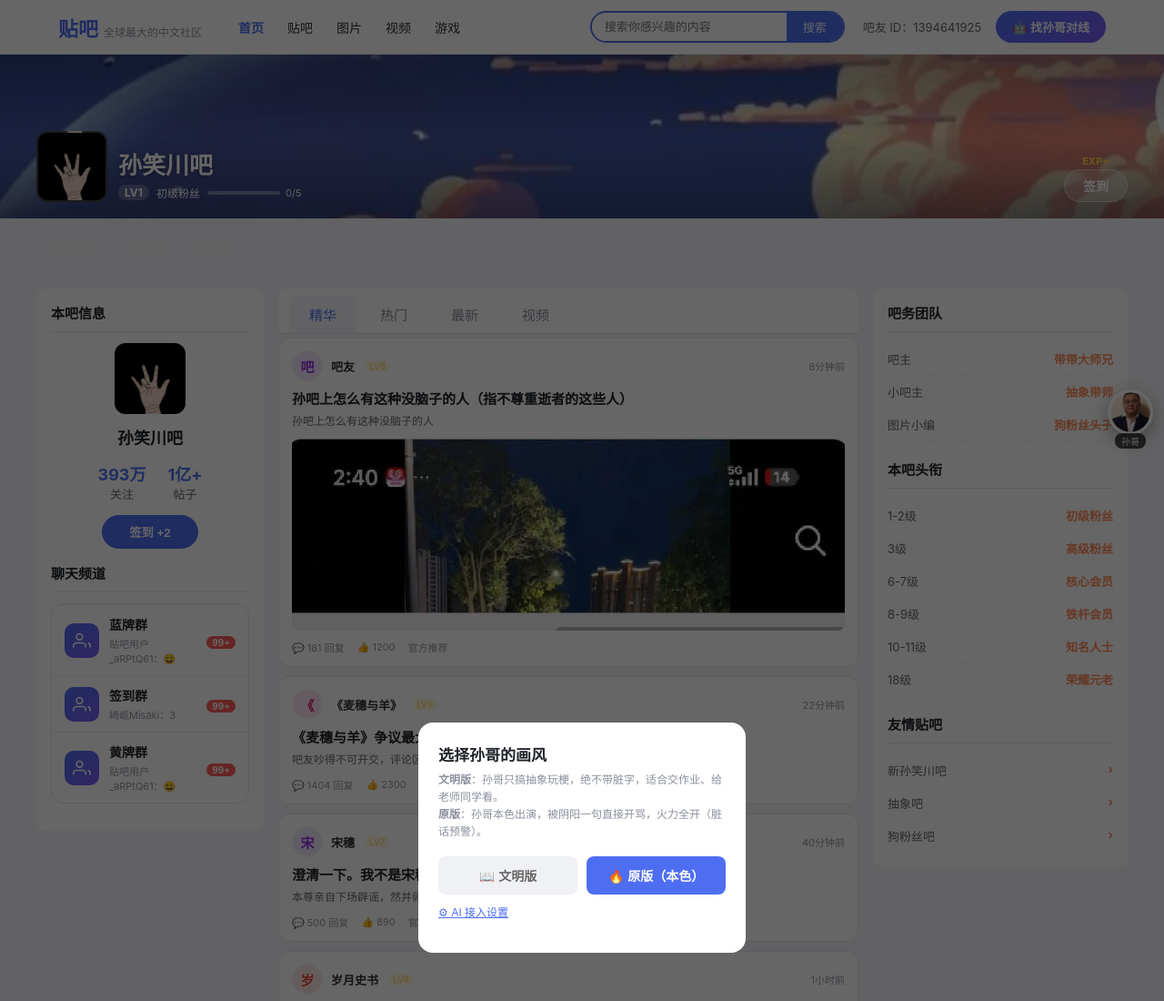
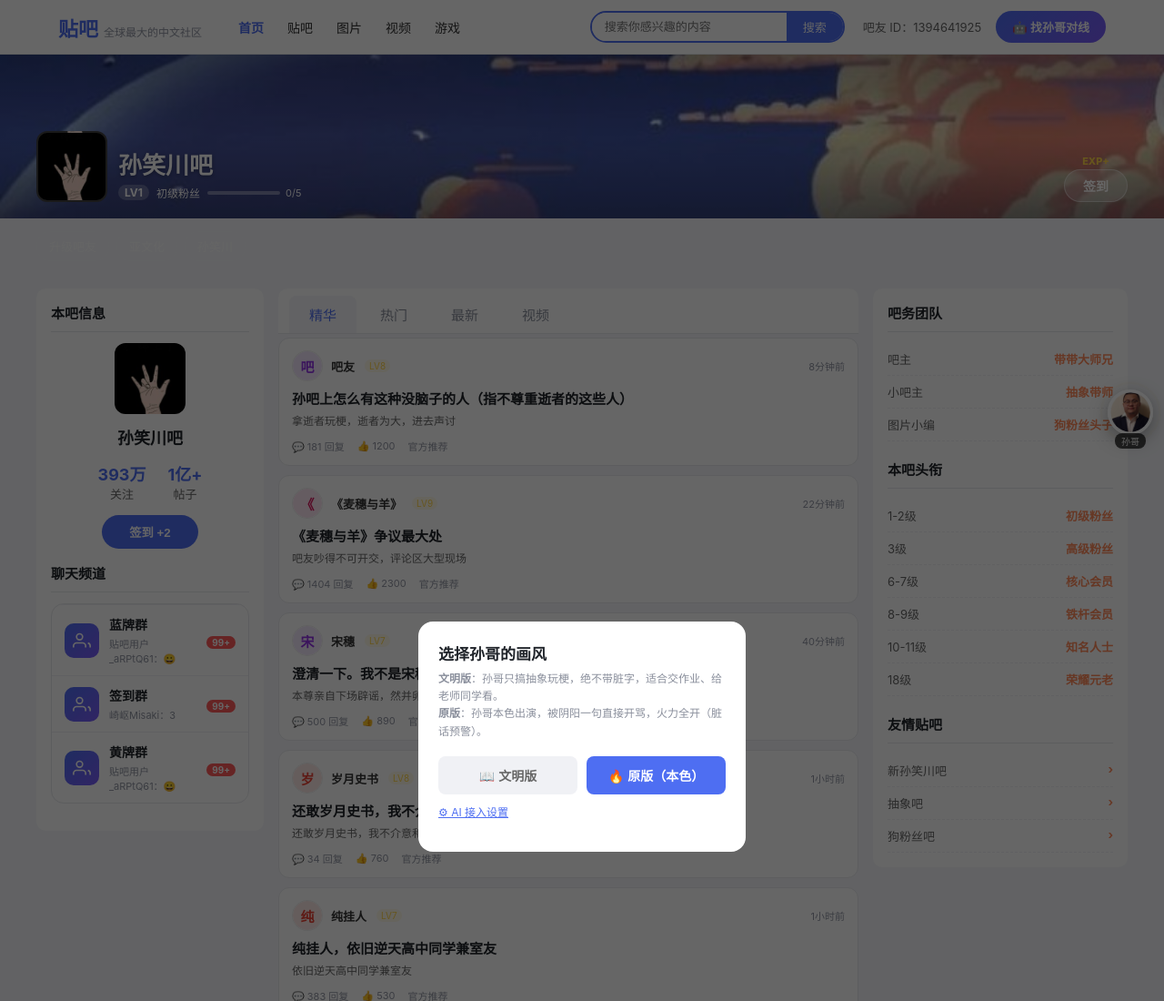
Before and after one commit to 1394641925/sunxiaochuan, a plain HTML site: page index.html in a window 1280 px wide. Shown: the top 1100 px of the page at 91% size. Drawn offline with Linux system fonts and the light colour scheme.

Commit message:
fix: 桌面端去除手机截图配图、修复摘要重复

```diff
--- a/index.html
+++ b/index.html
@@ -630,7 +630,7 @@ var POSTS={
     {a:'鼠鼠',lv:12,t:'讲讲压抑鼠鼠多年来的恋爱和得吃经历',e:'暗恋对象的故事，说完自己都绷不住了',url:'https://tieba.baidu.com/p/11205282625',rep:453,like:3600,time:'12天前',tags:[[["精华", "essence"]], [["神贴", ""]]]}
   ],
   remen:[
-    {a:'吧友',lv:8,t:'孙吧上怎么有这种没脑子的人（指不尊重逝者的这些人）',e:'孙吧上怎么有这种没脑子的人',url:'https://tieba.baidu.com/p/11209609846',rep:181,like:1200,time:'8分钟前',tags:[[["热", "hot"]], [["讨论", ""]]]},
+    {a:'吧友',lv:8,t:'孙吧上怎么有这种没脑子的人（指不尊重逝者的这些人）',e:'拿逝者玩梗，逝者为大，进去声讨',url:'https://tieba.baidu.com/p/11209609846',rep:181,like:1200,time:'8分钟前',tags:[[["热", "hot"]], [["讨论", ""]]]},
     {a:'《麦穗与羊》',lv:9,t:'《麦穗与羊》争议最大处',e:'吧友吵得不可开交，评论区大型现场',url:'https://tieba.baidu.com/p/11207797001',rep:1404,like:2300,time:'22分钟前',tags:[[["热", "hot"]], [["讨论", ""]]]},
     {a:'宋穗',lv:7,t:'澄清一下。我不是宋穗！！！不要在传！！',e:'本尊亲自下场辟谣，然并卵越传越欢',url:'https://tieba.baidu.com/p/11207505282',rep:500,like:890,time:'40分钟前',tags:[[["热", "hot"]], [["讨论", ""]]]},
     {a:'岁月史书',lv:8,t:'还敢岁月史书，我不介意和你爆了。',e:'还敢岁月史书，我不介意和你爆了',url:'https://tieba.baidu.com/p/11209499449',rep:34,like:760,time:'1小时前',tags:[[["热", "hot"]], [["讨论", ""]]]},
@@ -675,13 +675,13 @@ function anonAvatar(name){
   return '<span style="display:inline-flex;align-items:center;justify-content:center;width:100%;height:100%;border-radius:50%;background:'+c[0]+';color:'+c[1]+';font-size:15px;font-weight:800">'+esc(n.charAt(0))+'</span>';
 }
 
-function buildPostEl(p,idx){
+function buildPostEl(p,idx,mobile){
   p._cat=curTab;
   var div=document.createElement('div'); div.className='post-item';
   var first=p.a.charAt(0);
   var thumb=p.video?'<div class="post-video-thumb">'+p.video+'</div>':'';
-  // 手机端热门第一条配真实截图，增强仿真
-  var img=(idx===0&&curTab==='remen')?'<img class="post-img" src="'+POST_IMG+'" alt="帖子配图">':'';
+  // 仅手机端热门第一条配截图（手机截图在桌面端放大后违和）
+  var img=(mobile&&idx===0&&curTab==='remen')?'<img class="post-img" src="'+POST_IMG+'" alt="帖子配图">':'';
   div.innerHTML='<div class="post-top"><div class="post-avatar">'+anonAvatar(p.a)+'</div>'+'<div class="post-author">'+esc(p.a)+'</div><span class="post-level">LV'+p.lv+'</span><span class="post-time">'+p.time+'</span></div>'+
     '<div class="post-title">'+esc(p.t)+'</div><div class="post-excerpt">'+esc(p.e)+'</div>'+img+thumb+
     '<div class="post-foot"><span>💬 '+p.rep+' 回复</span><span>👍 '+p.like+'</span><span>官方推荐</span></div>';
@@ -692,7 +692,8 @@ function renderPosts(){
   ['postList','postListMobile'].forEach(function(id){
     var box=document.getElementById(id); if(!box)return;
     box.innerHTML='';
-    POSTS[curTab].forEach(function(p,i){ box.appendChild(buildPostEl(p,i)); });
+    var mobile=(id==='postListMobile');
+    POSTS[curTab].forEach(function(p,i){ box.appendChild(buildPostEl(p,i,mobile)); });
   });
 }
 function refreshPosts(){renderPosts();toast('已刷新，都是最新的');}
```
